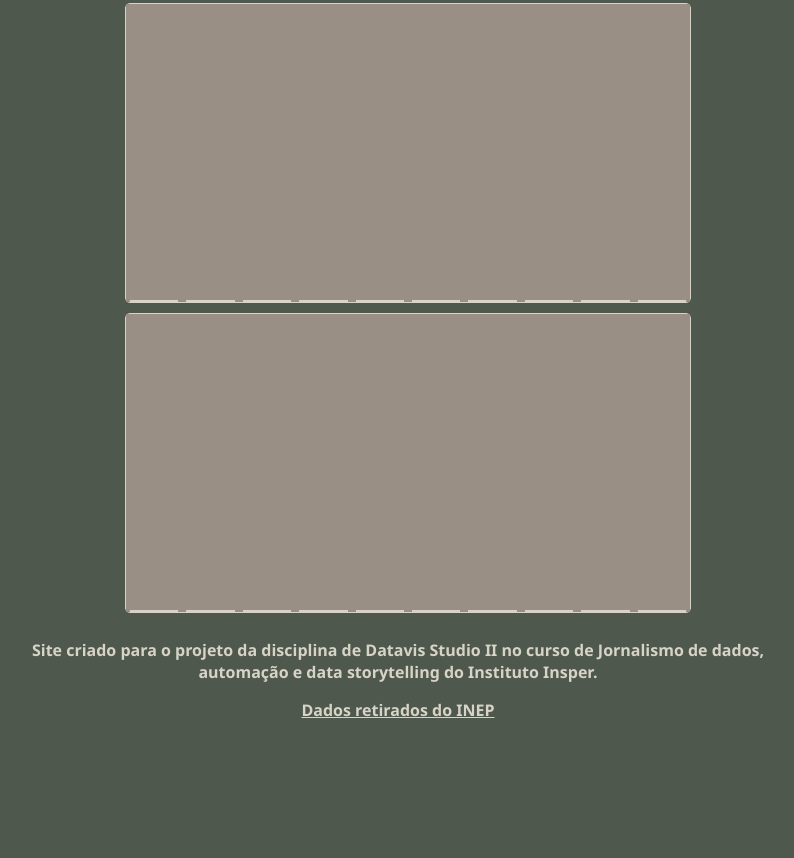
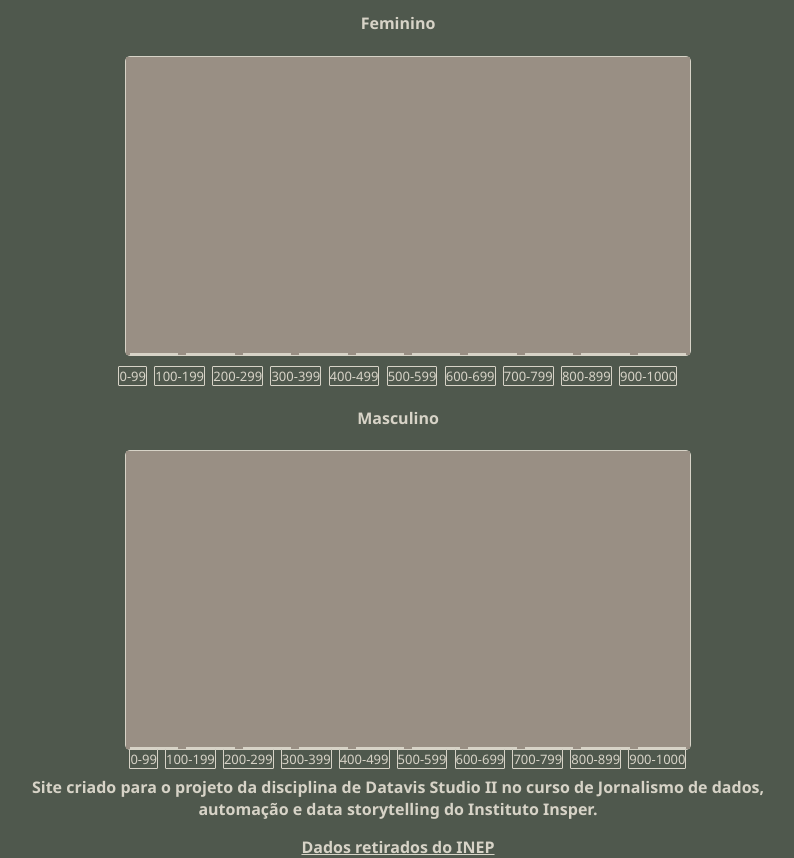
Before and after one commit to renan-cav/dados_enem_projeto_final, a plain HTML site: page index.html in a window 1280 px wide. Shown: the part 1037-1895 px from the top of the page, without its empty margins (242-1036 px from the left). Before the commit the page ends 1758 px from the top, so only its background shows below. Drawn offline with Linux system fonts and the light colour scheme.

Commit message:
Atualiza código
* Acrescenta marcador de sexo nos histogramas
* Acrescenta rótulos nos histogramas de sexo
* Acrescenta regra CSS ".rotulo > div"

```diff
--- a/app.js
+++ b/app.js
@@ -449,7 +449,6 @@ function mostraFem(){
 
 seletorFem.addEventListener('change', mostraFem)
 
-
 let seletorMasc = document.getElementById('sexoPart')
 let mostrarMasc = document.querySelectorAll('.barrasMasc > div')
 
--- a/index.html
+++ b/index.html
@@ -145,6 +145,7 @@
             <option value="sp">São Paulo</option>
             <option value="to">Tocantins</option>
         </select>
+        <h4>Feminino</h4>
         <div class="femHist">
             <div class="barrasFem">
                 <div></div>
@@ -159,7 +160,19 @@
                 <div></div>
             </div>
         </div>
-
+        <div class="rotulo">
+            <div class="0">0-99</div>
+            <div class="1">100-199</div>
+            <div class="2">200-299</div>
+            <div class="3">300-399</div>
+            <div class="4">400-499</div>
+            <div class="5">500-599</div>
+            <div class="6">600-699</div>
+            <div class="7">700-799</div>
+            <div class="8">800-899</div>
+            <div class="9">900-1000</div>
+        </div>
+        <h4>Masculino</h4>
         <div class="mascHist">
             <div class="barrasMasc">
                 <div></div>
@@ -173,6 +186,18 @@
                 <div></div>
                 <div></div>
             </div>
+            <div class="rotulo">
+                <div class="0">0-99</div>
+                <div class="1">100-199</div>
+                <div class="2">200-299</div>
+                <div class="3">300-399</div>
+                <div class="4">400-499</div>
+                <div class="5">500-599</div>
+                <div class="6">600-699</div>
+                <div class="7">700-799</div>
+                <div class="8">800-899</div>
+                <div class="9">900-1000</div>
+            </div>
         </div>
     </section>
 </main>
--- a/style.css
+++ b/style.css
@@ -168,14 +168,20 @@ li{
     transform: translateY(-100%)
 }
 
-
 .rotulo{
     margin:auto;
     display: flex;
     flex-direction: row;
     align-items:center;
     font-size:medium;
-    max-width: 50vw;
+}
+
+.rotulo > div {
+    border: 1px solid;
+    border-radius: 1px;
+    margin: auto;
+    font-size: small ;
+    background-color: #4F584D;
 }
 
 a{
```
